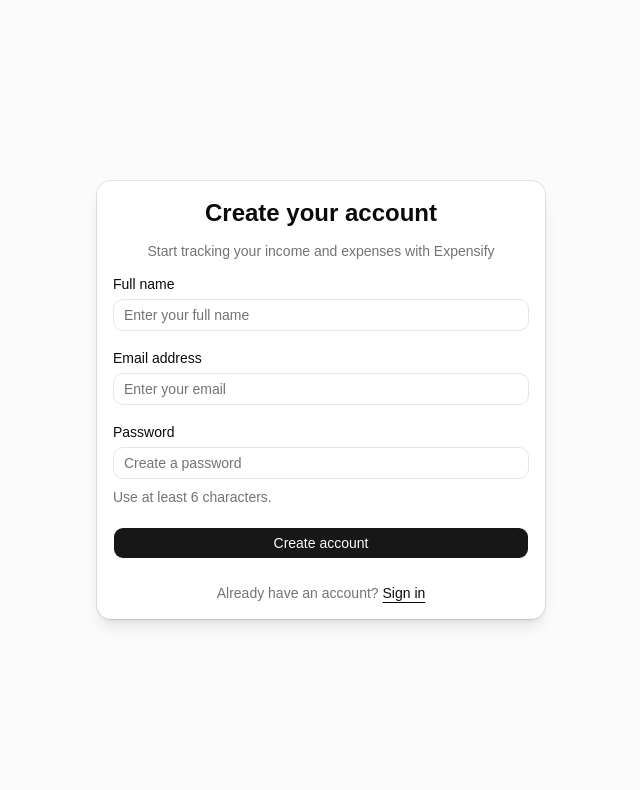
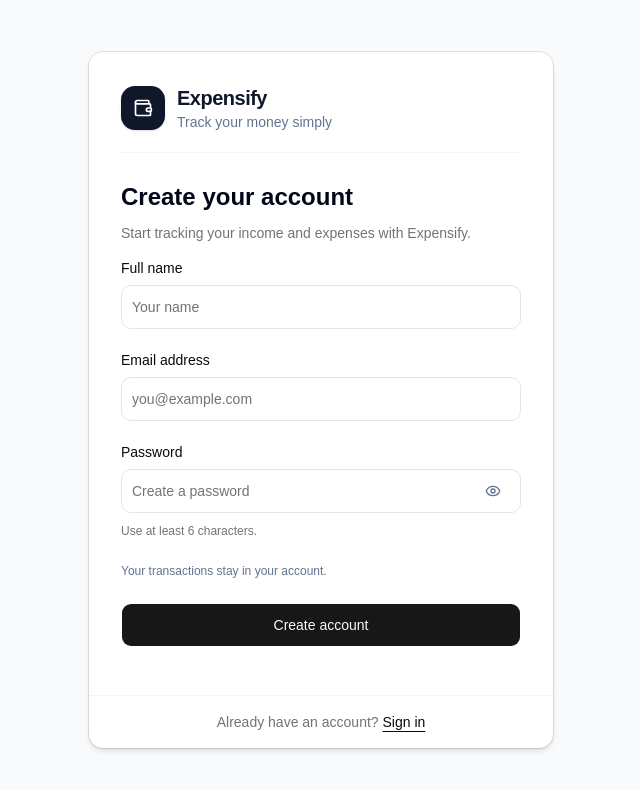
Before and after one commit to rawdaymohamed/Expensify, a React (Vite) app in the folder client/: page /register in a window 1280 px wide. Shown: the top 790 px of the page, without its empty margins (319-959 px from the left). Built offline with nearby package versions, Linux system fonts and the light colour scheme; no server answers.

Commit message:
improve auth UI and password UX

```diff
--- /dev/null
+++ b/client/src/components/AuthLayout.jsx
@@ -0,0 +1,56 @@
+import { Wallet } from "lucide-react";
+
+import {
+  Card,
+  CardContent,
+  CardDescription,
+  CardHeader,
+  CardTitle,
+} from "@/components/ui/card";
+
+const AuthLayout = ({ title, description, children, footer }) => {
+  return (
+    <main className="min-h-screen bg-slate-50">
+      <div className="mx-auto flex min-h-screen w-full max-w-lg flex-col px-4 py-8 sm:justify-center sm:px-6 sm:py-12">
+        <Card className="w-full border-slate-200 py-0 shadow-sm sm:shadow-md">
+          <CardHeader className="space-y-6 px-6 pt-6 sm:px-8 sm:pt-8">
+            <div className="flex items-center gap-3 border-b border-slate-100 pb-5">
+              <div className="flex h-11 w-11 items-center justify-center rounded-xl bg-slate-900 text-white shadow-sm">
+                <Wallet className="h-5 w-5" aria-hidden="true" />
+              </div>
+              <div>
+                <p className="text-xl font-bold tracking-tight text-slate-900">
+                  Expensify
+                </p>
+                <p className="text-sm text-slate-500">
+                  Track your money simply
+                </p>
+              </div>
+            </div>
+
+            <div className="space-y-2">
+              <CardTitle className="text-2xl font-bold text-slate-950">
+                {title}
+              </CardTitle>
+              <CardDescription className="leading-6">
+                {description}
+              </CardDescription>
+            </div>
+          </CardHeader>
+
+          <CardContent className="px-6 pb-6 sm:px-8 sm:pb-8">
+            {children}
+          </CardContent>
+
+          {footer && (
+            <div className="border-t border-slate-100 px-6 py-4 sm:px-8">
+              {footer}
+            </div>
+          )}
+        </Card>
+      </div>
+    </main>
+  );
+};
+
+export default AuthLayout;
--- /dev/null
+++ b/client/src/components/PasswordField.jsx
@@ -0,0 +1,52 @@
+import React from "react";
+import { Eye, EyeOff } from "lucide-react";
+
+import { Input } from "@/components/ui/input";
+
+const PasswordField = React.forwardRef(
+  (
+    {
+      id,
+      autoComplete,
+      placeholder,
+      hasError,
+      describedBy,
+      toggleLabel = "password",
+      ...props
+    },
+    ref,
+  ) => {
+    const [isVisible, setIsVisible] = React.useState(false);
+    const Icon = isVisible ? EyeOff : Eye;
+
+    return (
+      <div className="relative">
+        <Input
+          id={id}
+          ref={ref}
+          type={isVisible ? "text" : "password"}
+          autoComplete={autoComplete}
+          placeholder={placeholder}
+          className="h-11 pr-12"
+          aria-invalid={hasError}
+          aria-describedby={describedBy}
+          {...props}
+        />
+        <button
+          type="button"
+          tabIndex={0}
+          onMouseDown={(event) => event.preventDefault()}
+          onClick={() => setIsVisible((current) => !current)}
+          className="absolute right-3 top-1/2 z-10 flex h-8 w-8 -translate-y-1/2 items-center justify-center rounded-md p-0 text-slate-500 transition-colors hover:bg-slate-100 hover:text-slate-900 focus-visible:outline-none focus-visible:ring-3 focus-visible:ring-slate-300 active:translate-y-[-50%]"
+          aria-label={isVisible ? `Hide ${toggleLabel}` : `Show ${toggleLabel}`}
+        >
+          <Icon className="h-4 w-4" aria-hidden="true" />
+        </button>
+      </div>
+    );
+  },
+);
+
+PasswordField.displayName = "PasswordField";
+
+export default PasswordField;
--- a/client/src/pages/Login.jsx
+++ b/client/src/pages/Login.jsx
@@ -2,23 +2,22 @@
 import { useForm } from "react-hook-form";
 import { zodResolver } from "@hookform/resolvers/zod";
 import { useEffect } from "react";
+import { Loader2 } from "lucide-react";
 
-import {
-  Card,
-  CardContent,
-  CardHeader,
-  CardTitle,
-  CardDescription,
-} from "@/components/ui/card";
+import AuthLayout from "@/components/AuthLayout";
 import { Button } from "@/components/ui/button";
 import { Input } from "@/components/ui/input";
 import { Label } from "@/components/ui/label";
+import PasswordField from "@/components/PasswordField";
 
 import { useLoginMutation } from "../features/api/authApi";
 import { loginSchema } from "../validations/authSchema";
 
 const Login = () => {
   const navigate = useNavigate();
+  const emailErrorId = "login-email-error";
+  const passwordErrorId = "login-password-error";
+  const formErrorId = "login-form-error";
 
   useEffect(() => {
     const token =
@@ -56,77 +55,83 @@
     }
   };
 
+  const footer = (
+    <p className="text-center text-sm text-muted-foreground">
+      New here?{" "}
+      <Link
+        to="/register"
+        className="font-medium text-foreground underline underline-offset-4"
+      >
+        Create an account
+      </Link>
+    </p>
+  );
+
   return (
-    <main className="min-h-screen bg-muted/40">
-      <div className="container mx-auto flex min-h-screen items-center justify-center px-4 py-10">
-        <Card className="w-full max-w-md shadow-lg">
-          <CardHeader className="space-y-2 text-center">
-            <CardTitle className="text-2xl font-bold">Sign in</CardTitle>
-            <CardDescription>
-              Welcome back — sign in to continue
-            </CardDescription>
-          </CardHeader>
+    <AuthLayout
+      title="Sign in"
+      description="Welcome back. Sign in to continue tracking your money."
+      footer={footer}
+    >
+      <form onSubmit={handleSubmit(onSubmit)} className="space-y-6" noValidate>
+        <div className="space-y-2.5">
+          <Label htmlFor="email">Email address</Label>
+          <Input
+            id="email"
+            type="email"
+            placeholder="you@example.com"
+            autoComplete="email"
+            className="h-11"
+            aria-invalid={Boolean(errors.email)}
+            aria-describedby={errors.email ? emailErrorId : undefined}
+            {...register("email")}
+          />
+          {errors.email && (
+            <p id={emailErrorId} className="text-sm text-red-500">
+              {errors.email.message}
+            </p>
+          )}
+        </div>
 
-          <CardContent>
-            <form
-              onSubmit={handleSubmit(onSubmit)}
-              className="space-y-5"
-              noValidate
-            >
-              <div className="space-y-2">
-                <Label htmlFor="email">Email address</Label>
-                <Input
-                  id="email"
-                  type="email"
-                  placeholder="Enter your email"
-                  autoComplete="email"
-                  {...register("email")}
-                />
-                {errors.email && (
-                  <p className="text-sm text-red-500">{errors.email.message}</p>
-                )}
-              </div>
+        <div className="space-y-2.5">
+          <Label htmlFor="password">Password</Label>
+          <PasswordField
+            id="password"
+            placeholder="Enter your password"
+            autoComplete="current-password"
+            hasError={Boolean(errors.password)}
+            describedBy={errors.password ? passwordErrorId : undefined}
+            toggleLabel="password"
+            {...register("password")}
+          />
+          {errors.password && (
+            <p id={passwordErrorId} className="text-sm text-red-500">
+              {errors.password.message}
+            </p>
+          )}
+        </div>
 
-              <div className="space-y-2">
-                <Label htmlFor="password">Password</Label>
-                <Input
-                  id="password"
-                  type="password"
-                  placeholder="Your password"
-                  autoComplete="current-password"
-                  {...register("password")}
-                />
-                {errors.password && (
-                  <p className="text-sm text-red-500">
-                    {errors.password.message}
-                  </p>
-                )}
-              </div>
+        {error && (
+          <div
+            id={formErrorId}
+            className="rounded-lg border border-red-200 bg-red-50 px-3 py-2 text-sm text-red-700"
+            role="alert"
+          >
+            {error?.data?.message || "We could not sign you in. Try again."}
+          </div>
+        )}
 
-              {error && (
-                <p className="text-sm text-red-500">
-                  {error?.data?.message || "Something went wrong"}
-                </p>
-              )}
-
-              <Button type="submit" className="w-full" disabled={isLoading}>
-                {isLoading ? "Signing in..." : "Sign in"}
-              </Button>
-            </form>
-
-            <p className="mt-6 text-center text-sm text-muted-foreground">
-              New here?{" "}
-              <Link
-                to="/register"
-                className="font-medium text-foreground underline underline-offset-4"
-              >
-                Create an account
-              </Link>
-            </p>
-          </CardContent>
-        </Card>
-      </div>
-    </main>
+        <Button
+          type="submit"
+          className="h-11 w-full"
+          disabled={isLoading}
+          aria-describedby={error ? formErrorId : undefined}
+        >
+          {isLoading && <Loader2 className="h-4 w-4 animate-spin" />}
+          <span>{isLoading ? "Signing in..." : "Sign in"}</span>
+        </Button>
+      </form>
+    </AuthLayout>
   );
 };
 
--- a/client/src/pages/Register.jsx
+++ b/client/src/pages/Register.jsx
@@ -2,23 +2,25 @@
 import { useEffect } from "react";
 import { useForm } from "react-hook-form";
 import { zodResolver } from "@hookform/resolvers/zod";
+import { Loader2 } from "lucide-react";
 
-import {
-  Card,
-  CardContent,
-  CardHeader,
-  CardTitle,
-  CardDescription,
-} from "@/components/ui/card";
+import AuthLayout from "@/components/AuthLayout";
 import { Button } from "@/components/ui/button";
 import { Input } from "@/components/ui/input";
 import { Label } from "@/components/ui/label";
+import PasswordField from "@/components/PasswordField";
 
 import { useRegisterMutation } from "../features/api/authApi";
 import { registerSchema } from "../validations/authSchema";
 
 const Register = () => {
   const navigate = useNavigate();
+  const nameErrorId = "register-name-error";
+  const emailErrorId = "register-email-error";
+  const passwordErrorId = "register-password-error";
+  const passwordHelpId = "register-password-help";
+  const reassuranceId = "register-reassurance";
+  const formErrorId = "register-form-error";
 
   useEffect(() => {
     const token =
@@ -62,96 +64,116 @@
     }
   };
 
+  const footer = (
+    <p className="text-center text-sm text-muted-foreground">
+      Already have an account?{" "}
+      <Link
+        to="/login"
+        className="font-medium text-foreground underline underline-offset-4"
+      >
+        Sign in
+      </Link>
+    </p>
+  );
+
   return (
-    <main className="min-h-screen bg-muted/40">
-      <div className="container mx-auto flex min-h-screen items-center justify-center px-4 py-10">
-        <Card className="w-full max-w-md shadow-lg">
-          <CardHeader className="space-y-2 text-center">
-            <CardTitle className="text-2xl font-bold">
-              Create your account
-            </CardTitle>
-            <CardDescription>
-              Start tracking your income and expenses with Expensify
-            </CardDescription>
-          </CardHeader>
+    <AuthLayout
+      title="Create your account"
+      description="Start tracking your income and expenses with Expensify."
+      footer={footer}
+    >
+      <form onSubmit={handleSubmit(onSubmit)} className="space-y-6" noValidate>
+        <div className="space-y-2.5">
+          <Label htmlFor="name">Full name</Label>
+          <Input
+            id="name"
+            type="text"
+            placeholder="Your name"
+            autoComplete="name"
+            className="h-11"
+            aria-invalid={Boolean(errors.name)}
+            aria-describedby={errors.name ? nameErrorId : undefined}
+            {...register("name")}
+          />
+          {errors.name && (
+            <p id={nameErrorId} className="text-sm text-red-500">
+              {errors.name.message}
+            </p>
+          )}
+        </div>
 
-          <CardContent>
-            <form
-              onSubmit={handleSubmit(onSubmit)}
-              className="space-y-5"
-              noValidate
-            >
-              <div className="space-y-2">
-                <Label htmlFor="name">Full name</Label>
-                <Input
-                  id="name"
-                  type="text"
-                  placeholder="Enter your full name"
-                  autoComplete="name"
-                  {...register("name")}
-                />
-                {errors.name && (
-                  <p className="text-sm text-red-500">{errors.name.message}</p>
-                )}
-              </div>
+        <div className="space-y-2.5">
+          <Label htmlFor="email">Email address</Label>
+          <Input
+            id="email"
+            type="email"
+            placeholder="you@example.com"
+            autoComplete="email"
+            className="h-11"
+            aria-invalid={Boolean(errors.email)}
+            aria-describedby={errors.email ? emailErrorId : undefined}
+            {...register("email")}
+          />
+          {errors.email && (
+            <p id={emailErrorId} className="text-sm text-red-500">
+              {errors.email.message}
+            </p>
+          )}
+        </div>
 
-              <div className="space-y-2">
-                <Label htmlFor="email">Email address</Label>
-                <Input
-                  id="email"
-                  type="email"
-                  placeholder="Enter your email"
-                  autoComplete="email"
-                  {...register("email")}
-                />
-                {errors.email && (
-                  <p className="text-sm text-red-500">{errors.email.message}</p>
-                )}
-              </div>
+        <div className="space-y-2.5">
+          <Label htmlFor="password">Password</Label>
+          <PasswordField
+            id="password"
+            placeholder="Create a password"
+            autoComplete="new-password"
+            hasError={Boolean(errors.password)}
+            describedBy={
+              errors.password
+                ? `${passwordHelpId} ${passwordErrorId}`
+                : passwordHelpId
+            }
+            toggleLabel="password"
+            {...register("password")}
+          />
+          <p id={passwordHelpId} className="text-xs text-muted-foreground">
+            Use at least 6 characters.
+          </p>
+          {errors.password && (
+            <p id={passwordErrorId} className="text-sm text-red-500">
+              {errors.password.message}
+            </p>
+          )}
+        </div>
 
-              <div className="space-y-2">
-                <Label htmlFor="password">Password</Label>
-                <Input
-                  id="password"
-                  type="password"
-                  placeholder="Create a password"
-                  autoComplete="new-password"
-                  {...register("password")}
-                />
-                <p className="text-sm text-muted-foreground">
-                  Use at least 6 characters.
-                </p>
-                {errors.password && (
-                  <p className="text-sm text-red-500">
-                    {errors.password.message}
-                  </p>
-                )}
-              </div>
+        <p id={reassuranceId} className="text-xs text-slate-500">
+          Your transactions stay in your account.
+        </p>
 
-              {error && (
-                <p className="text-sm text-red-500">
-                  {error?.data?.message || "Something went wrong"}
-                </p>
-              )}
+        {error && (
+          <div
+            id={formErrorId}
+            className="rounded-lg border border-red-200 bg-red-50 px-3 py-2 text-sm text-red-700"
+            role="alert"
+          >
+            {error?.data?.message ||
+              "We could not create your account. Try again."}
+          </div>
+        )}
 
-              <Button type="submit" className="w-full" disabled={isLoading}>
-                {isLoading ? "Creating account..." : "Create account"}
-              </Button>
-            </form>
-
-            <p className="mt-6 text-center text-sm text-muted-foreground">
-              Already have an account?{" "}
-              <Link
-                to="/login"
-                className="font-medium text-foreground underline underline-offset-4"
-              >
-                Sign in
-              </Link>
-            </p>
-          </CardContent>
-        </Card>
-      </div>
-    </main>
+        <Button
+          type="submit"
+          className="h-11 w-full"
+          disabled={isLoading}
+          aria-describedby={
+            error ? `${reassuranceId} ${formErrorId}` : reassuranceId
+          }
+        >
+          {isLoading && <Loader2 className="h-4 w-4 animate-spin" />}
+          <span>{isLoading ? "Creating account..." : "Create account"}</span>
+        </Button>
+      </form>
+    </AuthLayout>
   );
 };
 
```
